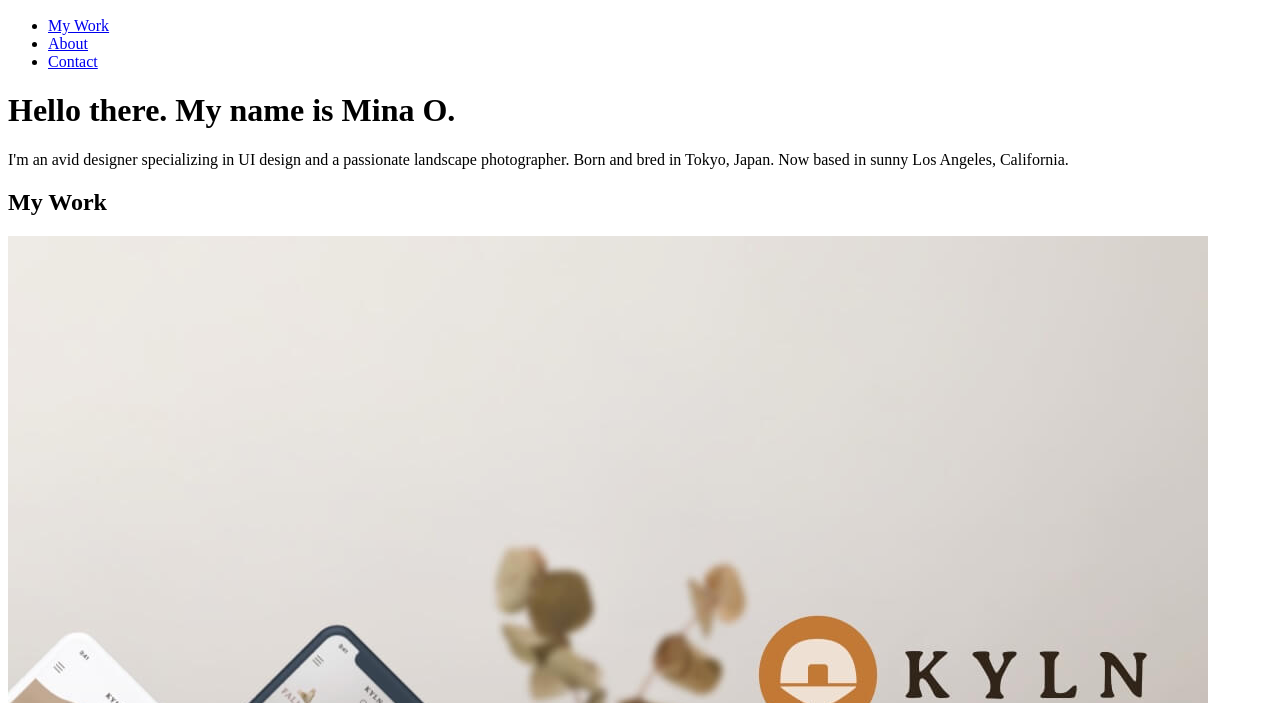
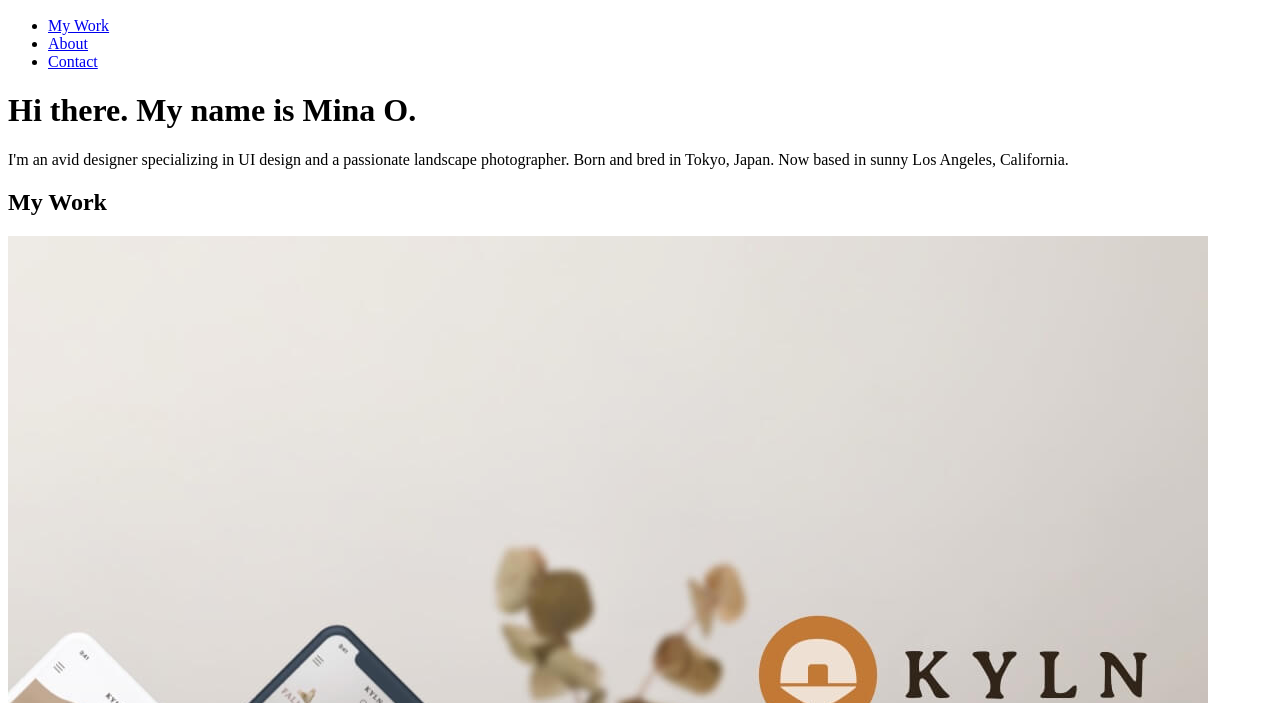
Before and after one commit to minacokamura/portfolio-website-minaokamura, a plain HTML site: page index.html in a window 1280 px wide. Shown: the part 97-800 px from the top of the page. Drawn offline with Linux system fonts and the light colour scheme.

Commit message:
Changed the intro block in index page

```diff
--- a/index.html
+++ b/index.html
@@ -44,7 +44,7 @@
 
 	<main>
     <div>
-     <div><h1>Hello there. My name is Mina O.</h1>
+     <div><h1>Hi there. My name is Mina O.</h1>
      <p><span>I'm an avid designer specializing in UI design and a passionate landscape photographer.</span>
               Born and bred in Tokyo, Japan. Now based in sunny Los Angeles, California.</p>
      </div>
```
